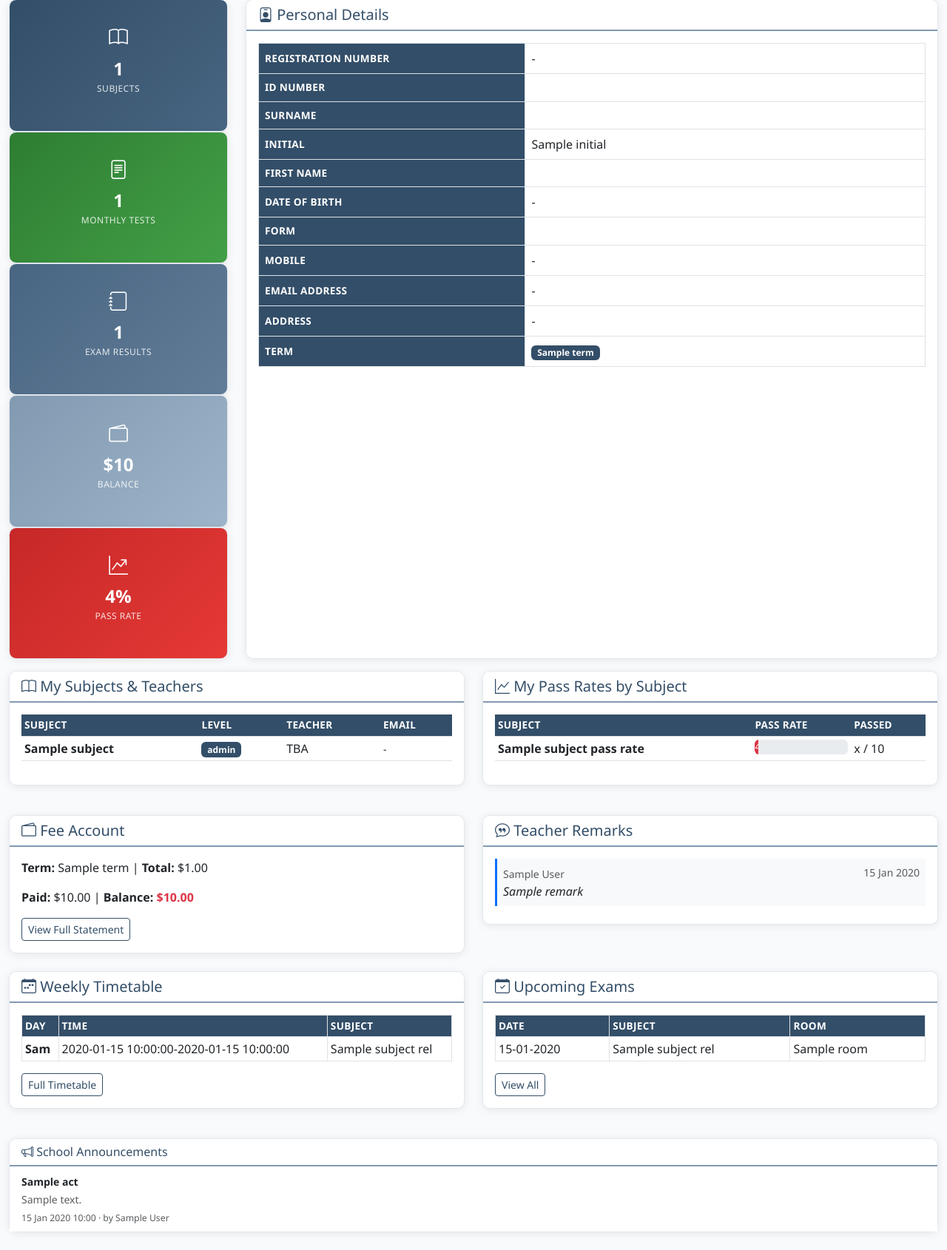
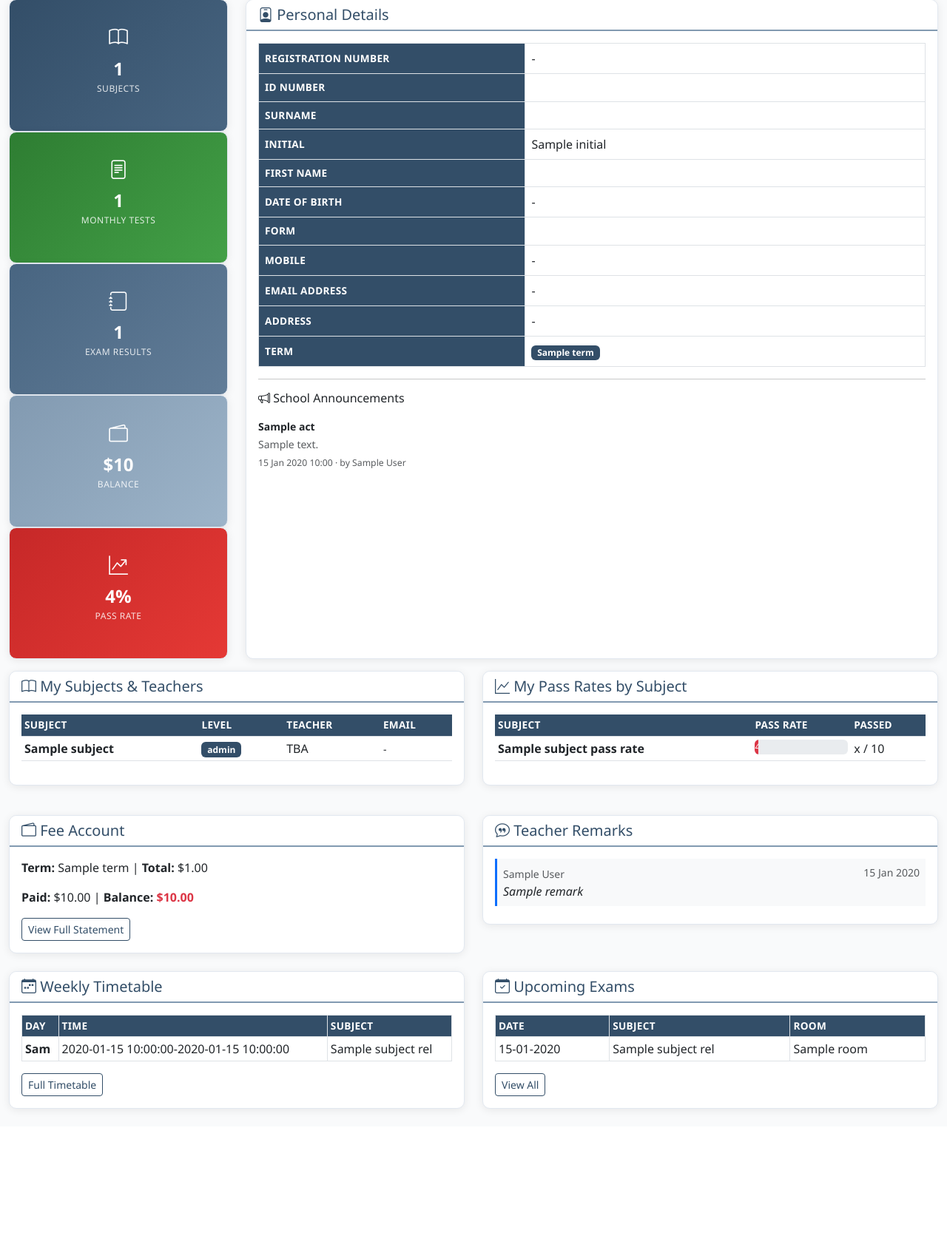
Before and after one commit to Hebert200124/Schoolbridge, a Python web app: template templates/student/profile.html in a window 1280 px wide. Shown: the part 165-1855 px from the top of the page at 74% size. After the commit the page ends 1668 px from the top, so only its background shows below. Run offline with Jinja, Linux system fonts and the light colour scheme; the template is opened without the code that fills it: most values are stand-ins (such as "Sample title", 1, 10 or a date in 2020).

Commit message:
Move School Announcements inside Personal Details card on student profile

```diff
--- a/templates/student/profile.html
+++ b/templates/student/profile.html
@@ -79,6 +79,21 @@
                         </tbody>
                     </table>
                 </div>
+                <hr class="my-3">
+                <h6 class="mb-2"><i class="bi bi-megaphone"></i> School Announcements</h6>
+                {% if recent_activity_posts %}
+                <ul class="list-group list-group-flush">
+                    {% for act in recent_activity_posts %}
+                    <li class="list-group-item px-0 py-2">
+                        <small><strong>{{ act.title }}</strong><br>
+                        <span class="text-muted">{{ act.description or '' }}</span><br>
+                        <span class="text-muted small">{{ act.created_at.strftime('%d %b %Y %H:%M') }} &middot; by {{ act.creator.first_name }} {{ act.creator.last_name }}</span></small>
+                    </li>
+                    {% endfor %}
+                </ul>
+                {% else %}
+                <p class="text-muted">No announcements yet.</p>
+                {% endif %}
             </div>
         </div>
     </div>
@@ -217,26 +232,4 @@
     </div>
 </div>
 
-<div class="row mt-3">
-    <div class="col-12">
-        <div class="card">
-            <div class="card-header"><h6 class="mb-0"><i class="bi bi-megaphone"></i> School Announcements</h6></div>
-            <div class="card-body p-0">
-                {% if recent_activity_posts %}
-                <ul class="list-group list-group-flush">
-                    {% for act in recent_activity_posts %}
-                    <li class="list-group-item py-2">
-                        <small><strong>{{ act.title }}</strong><br>
-                        <span class="text-muted">{{ act.description or '' }}</span><br>
-                        <span class="text-muted small">{{ act.created_at.strftime('%d %b %Y %H:%M') }} &middot; by {{ act.creator.first_name }} {{ act.creator.last_name }}</span></small>
-                    </li>
-                    {% endfor %}
-                </ul>
-                {% else %}
-                <div class="p-3 text-muted">No announcements yet.</div>
-                {% endif %}
-            </div>
-        </div>
-    </div>
-</div>
 {% endblock %}
```
